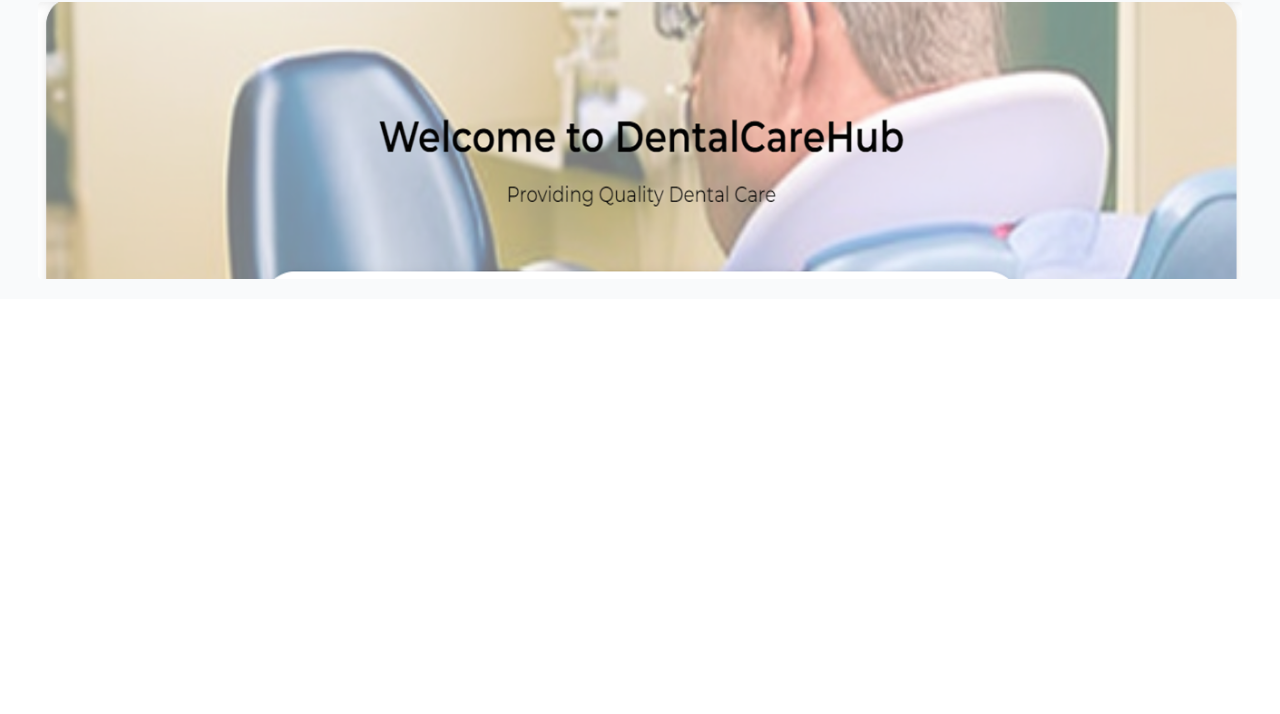
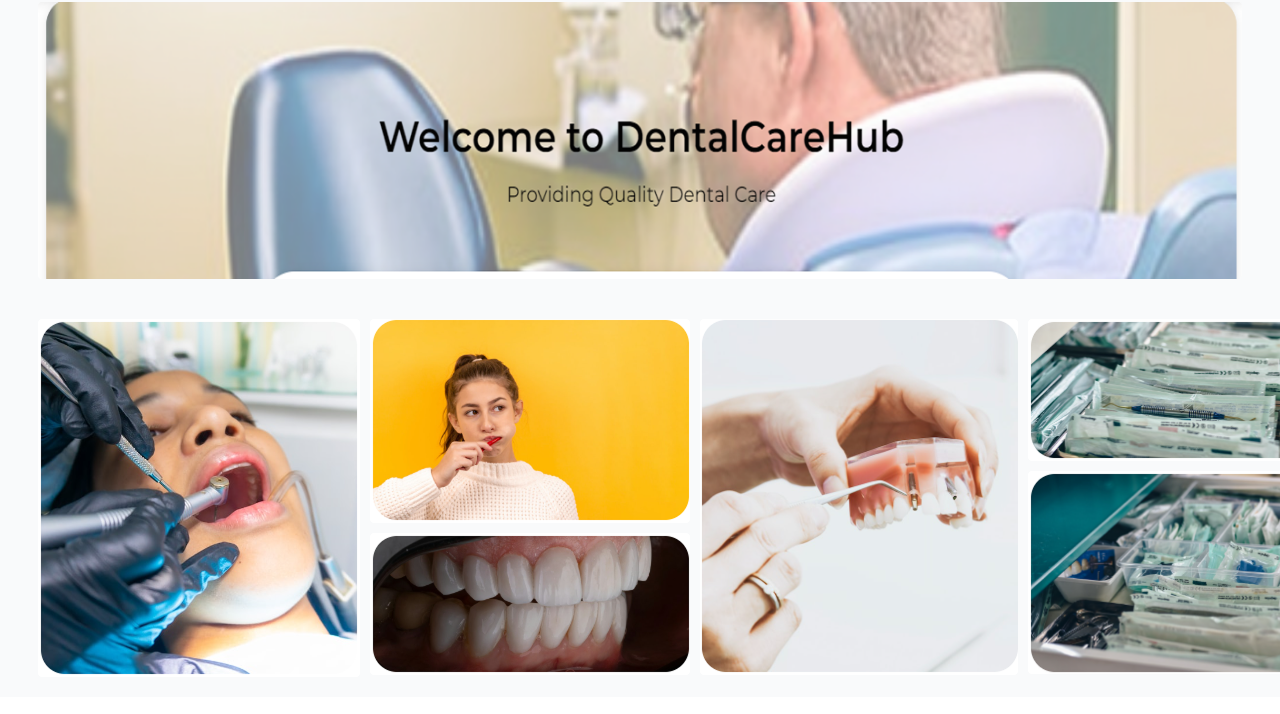
Before and after one commit to FarazKarami/DentalCare, a website: page src/index.html in a window 1280 px wide. Shown: the part 80-794 px from the top of the page. Drawn offline with Linux system fonts and the light colour scheme.

Commit message:
Added main part for the start page.

```diff
--- a/src/index.html
+++ b/src/index.html
@@ -26,5 +26,21 @@
             <img src="../pictures/GreetingPic.png" alt="Greeting Picture" class="w-full">
         </nav>
     </header>
+    <main id="main" class="mx-auto flex flex-row overflow-x-scroll flex-nowrap gap-[10px] lg:px-[3%]  sm:px-[21px] py-[20px] bg-gray-50">
+        <div id="leftSinglePic" class="w-[322px] shrink-0">
+            <img src="../pictures/CommericalPicture1.png" alt="Commerical Picture" class="w-full">
+        </div>
+        <div id="leftDoublePic" class="w-[320px] shrink-0 flex flex-col gap-[10px]">
+            <img src="../pictures/CommericalPicture2.png" alt="Commerical Picture" class="w-full">
+            <img src="../pictures/CommericalPicture3.png" alt="Commerical Picture" class="w-full">
+        </div>
+        <div id="rightSinglePic" class="w-[318px] shrink-0">
+            <img src="../pictures/CommericalPicture4.png" alt="Commerical Picture" class="w-full">
+        </div>
+        <div id="rightDoublePic" class="w-[320px] shrink-0 flex flex-col gap-[10px]">
+            <img src="../pictures/CommericalPicture5.png" alt="Commerical Picture" class="w-full">
+            <img src="../pictures/CommericalPicture6.png" alt="Commerical Picture" class="w-full">
+        </div>
+    </main>
 </body>
 </html>
```
Also changed, not shown: pictures/CommericalPicture1.png (added), pictures/CommericalPicture2.png (added), pictures/CommericalPicture3.png (added), pictures/CommericalPicture4.png (added), pictures/CommericalPicture5.png (added), pictures/CommericalPicture6.png (added), src/output.css, 1 other file.
